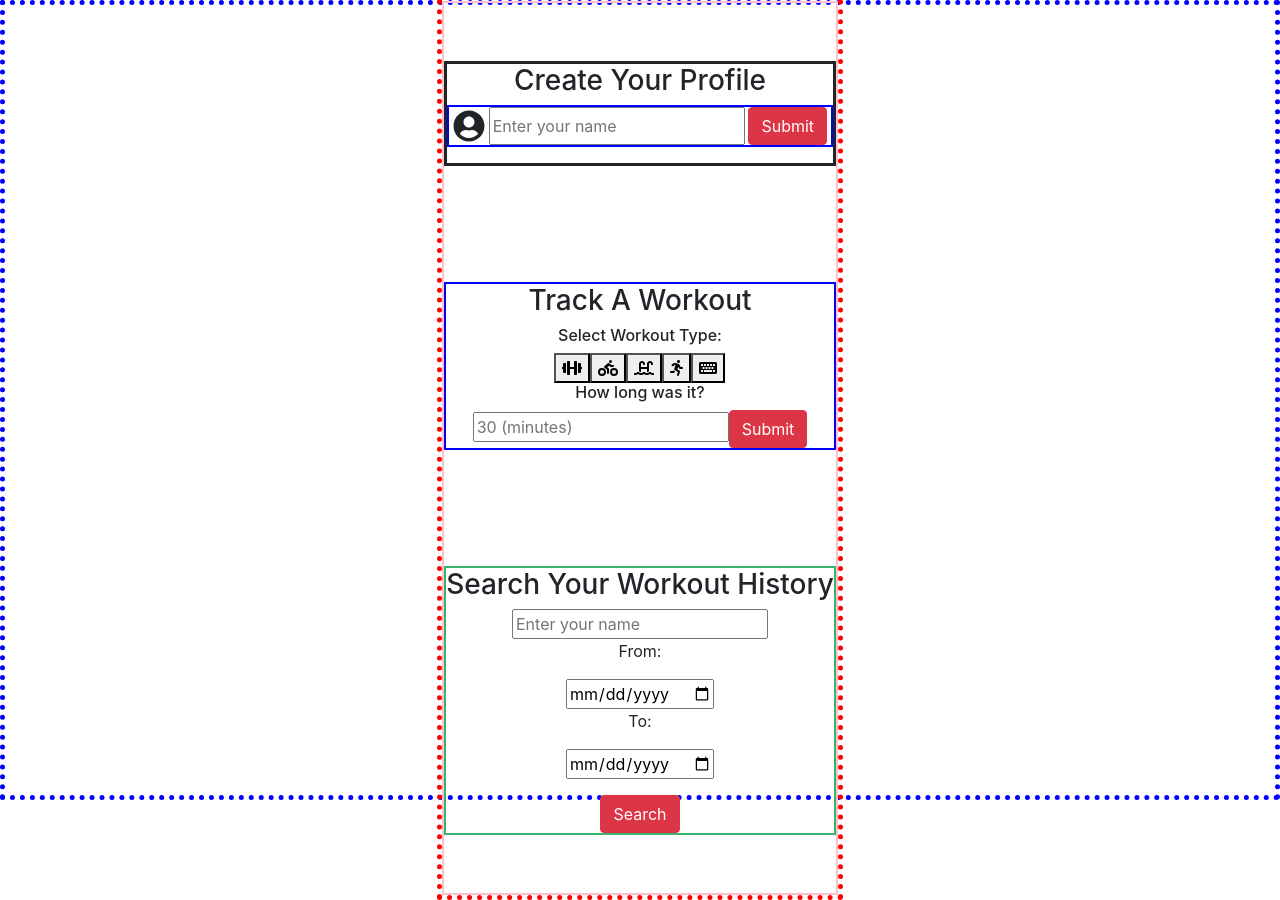
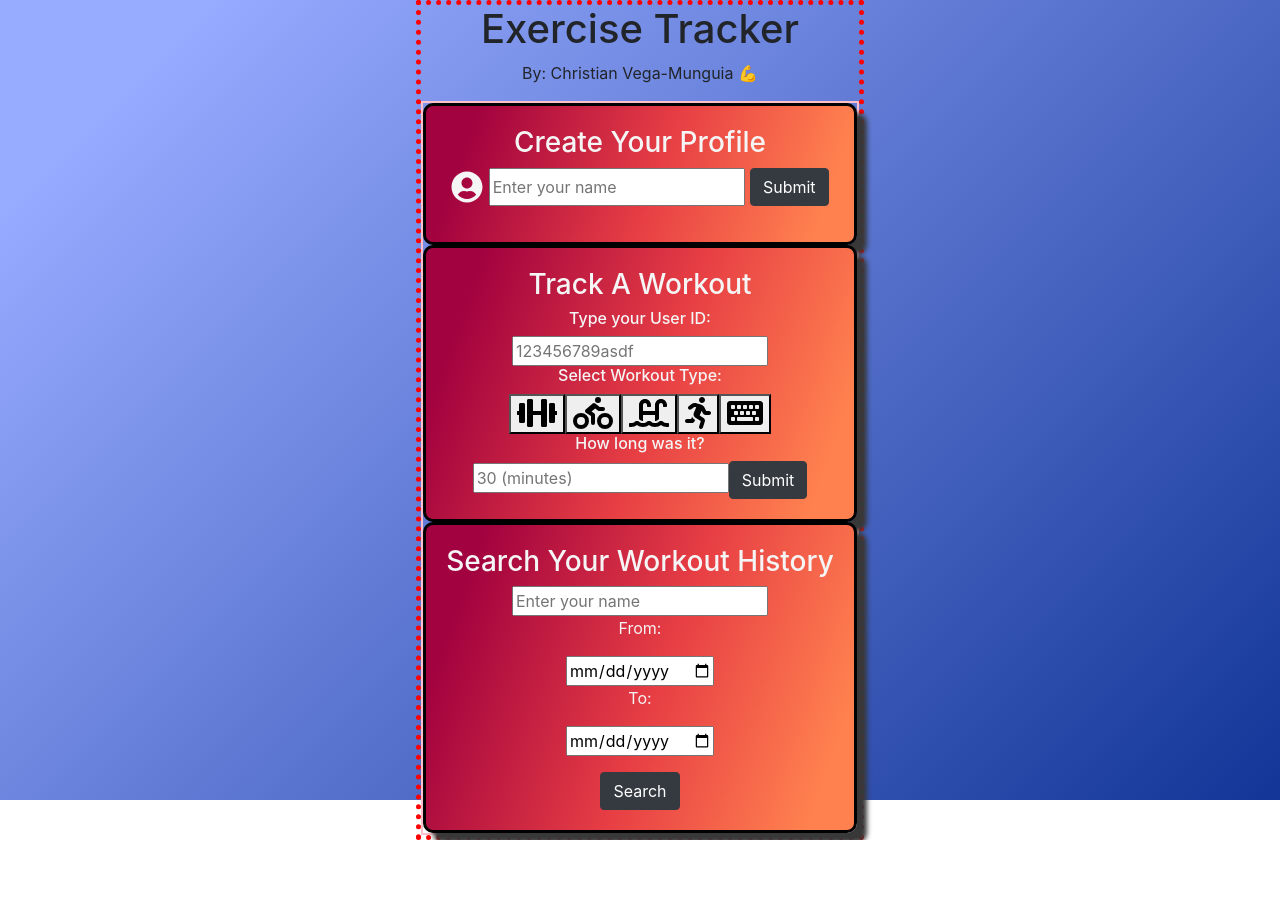
Before and after one commit to cvega21/fitness-tracking, a React (Create React App) app in the folder frontend/: page / in a window 1280 px wide. After the commit the page ends 840 px from the top, so only its background shows below. Built offline with nearby package versions, Linux system fonts and the light colour scheme.

Commit message:
last endpoint complete, working through UI

```diff
--- a/frontend/src/App.css
+++ b/frontend/src/App.css
@@ -1,23 +1,20 @@
 .AppContainer {
   display: flex;
-  align-items: center;
+  align-items: flex-start;
   justify-content: center;
   height: 100vh;
-  border: 5px dotted blue;
+  background-image: linear-gradient( 135deg, #97ABFF 10%, #123597 100%);
 }
 
 .App {
   text-align: center;
   border: 5px dotted red;
-  align-self: center;
-  height: 1000px;
   display: flex;
   flex-direction: column;
 }
 
 .componentContainer {
   border: 2px solid pink;
-  height: 100%;
   display: flex;
   flex-direction: column;
   justify-content: space-around;
@@ -27,28 +24,35 @@
 
 }
 
-.createUserContainer {
-  border: solid;
-
+.createUserContainer, .createExerciseContainer, .exerciseLogContainer {
+  border: solid 3px black;
+  color: whitesmoke;
+  border-radius: 10px;
+  box-shadow: 10px 10px 5px rgb(56, 56, 56);
+  padding: 20px;
+  background-image: linear-gradient( 109.6deg,  rgba(162,2,63,1) 11.2%, rgba(231,62,68,1) 53.6%, rgba(255,129,79,1) 91.1% );
 }
 
 .createUserFormContainer {
   display: flex;
   align-items: center;
   justify-content: space-evenly;
-  border: solid 2px blue;
 }
 
 .createUserFormContainer > input {
   height: 38px;
 }
 
+.createUserContainer {
+  /* background-image: linear-gradient( 109.6deg,  rgba(162,2,63,1) 11.2%, rgba(231,62,68,1) 53.6%, rgba(255,129,79,1) 91.1% ); */
+}
+
 .createExerciseContainer {
-  border: solid 2px blue;
+  /* background-image: linear-gradient( 135deg, #F05F57 10%, #360940 100%); */
 }
 
 .exerciseLogContainer {
-  border: solid 2px mediumseagreen;
+  /* background-image: linear-gradient( 135deg, #4edb4e 10%, #166600 100%); */
 }
 
 .userIcon {
--- a/frontend/src/components/createExercise.jsx
+++ b/frontend/src/components/createExercise.jsx
@@ -1,4 +1,4 @@
-import React from 'react';
+import React, { useState, useEffect } from 'react';
 import { Button } from 'react-bootstrap';
 import { FontAwesomeIcon } from '@fortawesome/react-fontawesome';
 import { faDumbbell } from '@fortawesome/free-solid-svg-icons';
@@ -8,10 +8,12 @@
 import { faKeyboard } from '@fortawesome/free-solid-svg-icons';
 
 const CreateExercise = () => {
+  const [selectedExerciseType, setSelectedExerciseType] = useState('');
+
   const handleSubmit = async () => {
     // asynchronous send
     // send user to
-    let userPostResponse = await fetch("http://localhost:9000/api/exercise/new-user", {
+    let userPostResponse = await fetch("http://localhost:9000/api/exercise/add", {
       method: 'POST',
       headers: {
         'Accept': 'application/json',
@@ -20,34 +22,45 @@
       body: JSON.stringify({})
     })
     let jsonResponse = (await userPostResponse).json();
-
     alert('hi!');
   }
+
+  useEffect(() => {
+
+  })
 
   return (
     <div className="createExerciseContainer">
       <h3>Track A Workout</h3>
+      <div>
+        <h6>Type your User ID:</h6>
+        <input placeholder="123456789asdf"></input>
+      </div>
       <div className="workoutIcons">
         <h6>Select Workout Type:</h6>
         <button>
-          <FontAwesomeIcon icon={faDumbbell}/>
+          <FontAwesomeIcon icon={faDumbbell} size="2x"/>
         </button>
         <button>
-          <FontAwesomeIcon icon={faBiking}/>
+          <FontAwesomeIcon icon={faBiking} size="2x"/>
         </button>
         <button>
-          <FontAwesomeIcon icon={faSwimmingPool}/>
+          <FontAwesomeIcon icon={faSwimmingPool} size="2x"/>
         </button>
         <button>
-          <FontAwesomeIcon icon={faRunning}/>
+          <FontAwesomeIcon icon={faRunning} size="2x"/>
         </button>
         <button>
-          <FontAwesomeIcon icon={faKeyboard}/>
+
+          <FontAwesomeIcon icon={faKeyboard} size="2x"/>
         </button>
       </div>
-      <h6>How long was it?</h6>
-      <input placeholder="30 (minutes)"></input>
-      <Button variant="danger" onClick={handleSubmit}>Submit</Button>
+      <div>
+        <h6>How long was it?</h6>
+        <input placeholder="30 (minutes)"></input>
+        <Button variant="dark" onClick={handleSubmit}>Submit</Button>
+      </div>
+
     </div>
   )
 }
--- a/frontend/src/components/createUser.jsx
+++ b/frontend/src/components/createUser.jsx
@@ -1,4 +1,4 @@
-import React, { useState } from 'react'
+import React, { useState, useEffect } from 'react'
 import path from 'path'
 import { Button } from 'react-bootstrap'
 import { FontAwesomeIcon } from '@fortawesome/react-fontawesome';
@@ -7,15 +7,13 @@
 const CreateUser = () => {
   const [user, setUser] = useState('');
   const [userIsLoading, setUserIsLoading] = useState(false);
-  const [userId, setUserId] = useState('')
+  const [userId, setUserId] = useState('');
 
   const handleChange = (e) => {
     setUser(e.target.value)
   }
 
   const handleSubmit = async () => {
-    // asynchronous send
-    // send user to backend
     setUserIsLoading(true);
     let userPostResponse = await fetch("http://localhost:9000/api/exercise/new-user", {
       method: 'POST',
@@ -27,9 +25,14 @@
     })
     let jsonResponse = await userPostResponse.json();
     setUserIsLoading(false);
-    setUserId(`Your User ID is: ${jsonResponse.username}`);
-    await alert(jsonResponse.username);
+    setUserId(`Your User ID is: ${jsonResponse._id}`);
   }
+
+  useEffect(() => {
+    if (userIsLoading) {
+
+    }
+  })
 
   return (
     <div className="createUserContainer">
@@ -37,7 +40,7 @@
       <div className="createUserFormContainer">
         <FontAwesomeIcon icon={faUserCircle} size="2x"/>
         <input value={user} placeholder="Enter your name" onChange={handleChange}></input>
-        <Button variant="danger" onClick={handleSubmit}>Submit</Button>
+        <Button variant="dark" onClick={handleSubmit}>Submit</Button>
       </div>
       <div>
         <p></p>
--- a/frontend/src/components/getExerciseLog.jsx
+++ b/frontend/src/components/getExerciseLog.jsx
@@ -1,4 +1,4 @@
-import React, { useState } from 'react'
+import React, { useState, useEffect } from 'react'
 import { FontAwesomeIcon } from '@fortawesome/react-fontawesome';
 import { faUserCircle } from '@fortawesome/free-solid-svg-icons';
 import { Button } from 'react-bootstrap';
@@ -12,6 +12,12 @@
     setUserId(e.target.value)
   }
 
+  useEffect(() => {
+    if (userIsLoading) {
+
+    }
+  })
+
   return (
     <div className="exerciseLogContainer">
       <h3>Search Your Workout History</h3>
@@ -21,7 +27,10 @@
       <p>To:</p>
       <input type="date"></input>
       <p></p>
-      <Button variant="danger">Search</Button>
+      <Button
+        variant="dark"
+        disabled={userIsLoading}
+        >Search</Button>
     </div>
   )
 }
```
Also changed, not shown: 1 other file (tests, documents, lock files or other folders).
